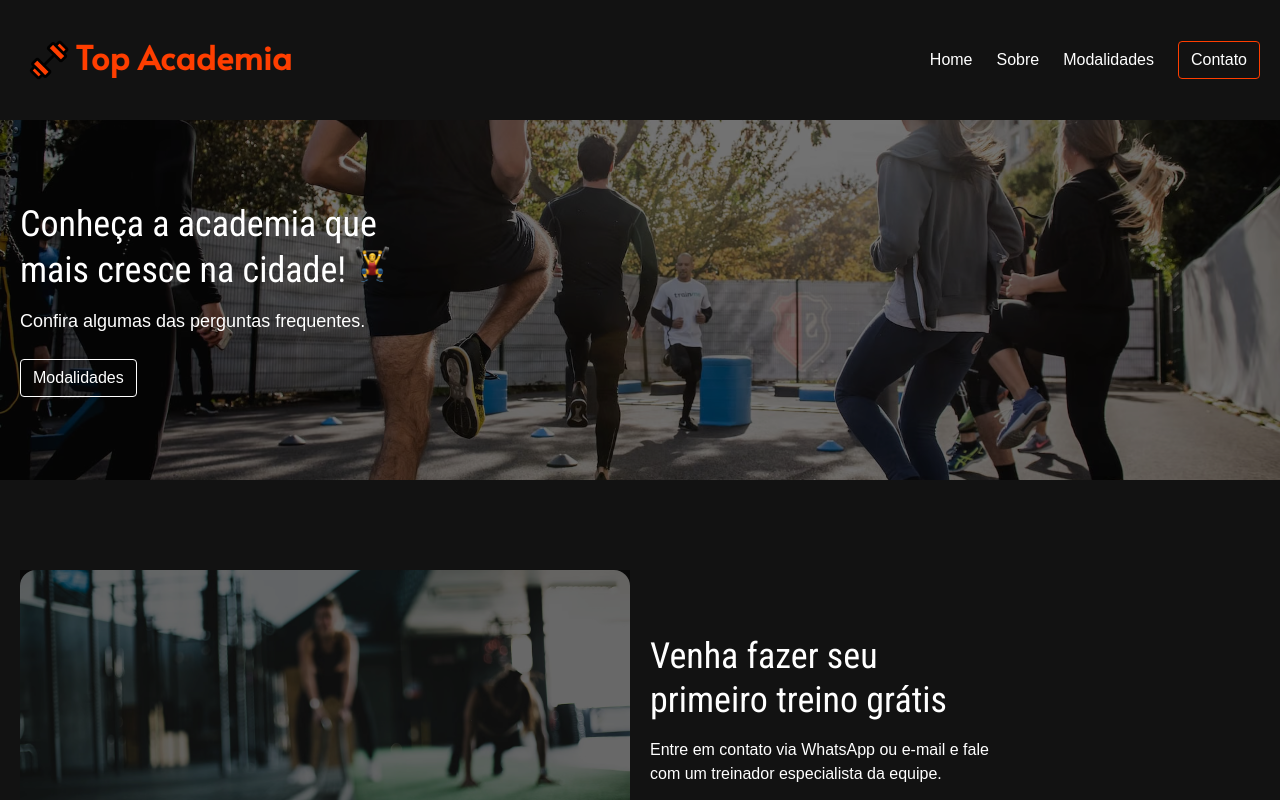
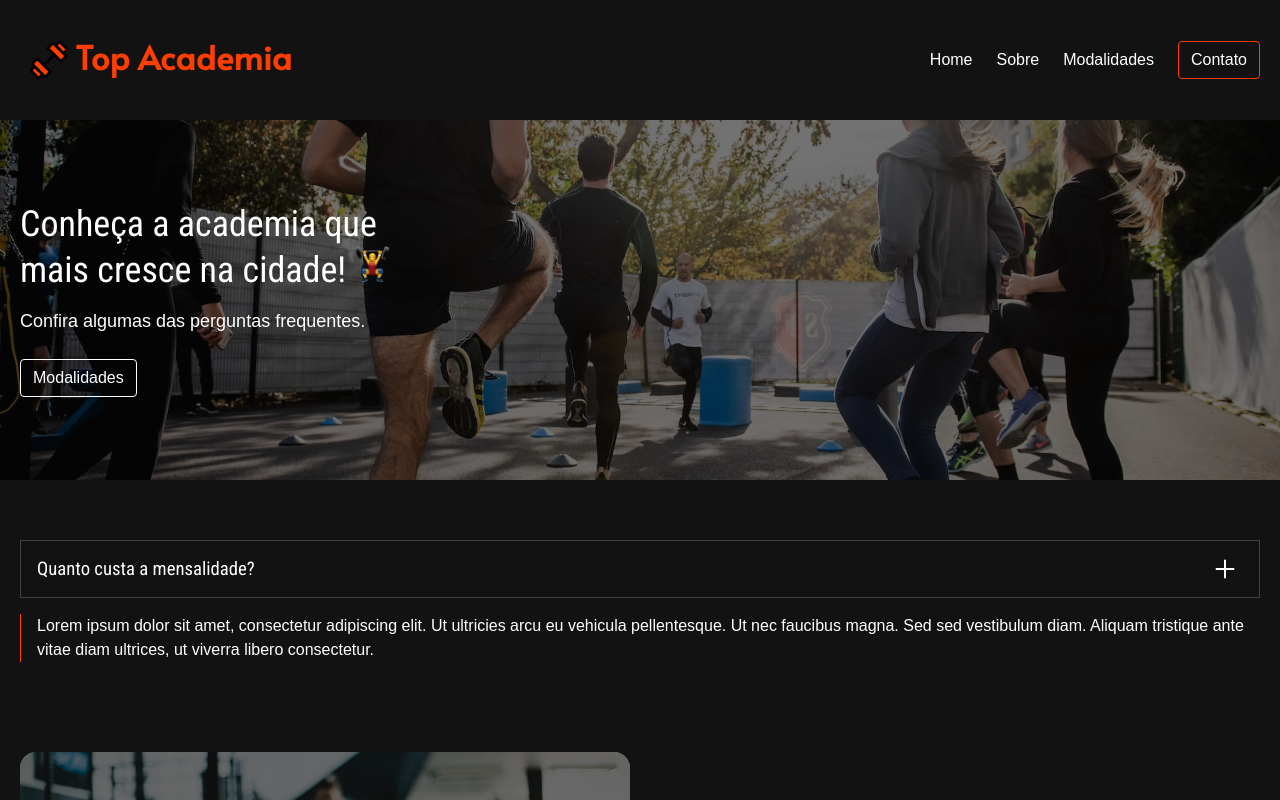
Before and after one commit to santananielson/top_academia, a SvelteKit app: page /sobre in a window 1280 px wide. Shown: the top 800 px of the page. Built offline with nearby package versions, Linux system fonts and the light colour scheme.

Commit message:
design: componente para perguntas e respostas

```diff
--- a/src/lib/Footer.svelte
+++ b/src/lib/Footer.svelte
@@ -39,6 +39,7 @@
         position: absolute;
         inset: 0;
         background-color: var(--overlay);
+        border-radius: 16px;
     }
     img {
         border-radius: 16px;
--- /dev/null
+++ b/src/lib/Info.svelte
@@ -0,0 +1,35 @@
+<script>
+    import IconPlus from "$lib/assets/IconPlus.svelte";
+
+    export let question;
+    export let answer;
+</script>
+
+<div class="info">
+    <div class="question">
+        <h3>{question}</h3>
+        <IconPlus/>
+    </div>
+    <div class="answer">
+        <p>{answer}</p>
+    </div>
+</div>
+
+<style>
+    .question{
+        display: flex;
+        align-items: center;
+        border: 1px solid var(--subtle);
+        padding: 17px 16px;
+    }
+    .question :global(svg){
+        margin-left: auto;
+        margin-right: 8px;
+    }
+
+    .answer{
+        padding: 0 16px;
+        border-left: 1px solid var(--feat);
+        margin-top: 16px;
+    }
+</style>
--- a/src/routes/sobre/+page.svelte
+++ b/src/routes/sobre/+page.svelte
@@ -1,5 +1,6 @@
 <script>
     import Intro from "$lib/Intro.svelte";
+	import Info from "$lib/Info.svelte";
 </script>
 
 <Intro
@@ -10,3 +11,18 @@
     btn="Modalidades"
     href="/modalidades"
 />
+
+<section class="faq">
+    <div class="faq__wrapper wrap">
+        <Info
+            question="Quanto custa a mensalidade?"
+            answer="Lorem ipsum dolor sit amet, consectetur adipiscing elit. Ut ultricies arcu eu vehicula pellentesque. Ut nec faucibus magna. Sed sed vestibulum diam. Aliquam tristique ante vitae diam ultrices, ut viverra libero consectetur."
+        />
+    </div>
+</section>
+
+<style>
+    .faq{
+        margin-top: 60px;
+    }
+</style>
```
